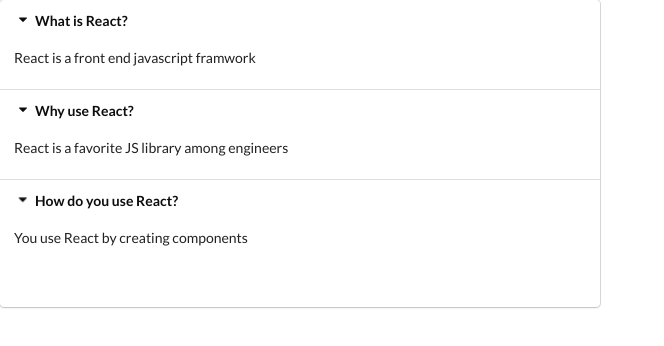
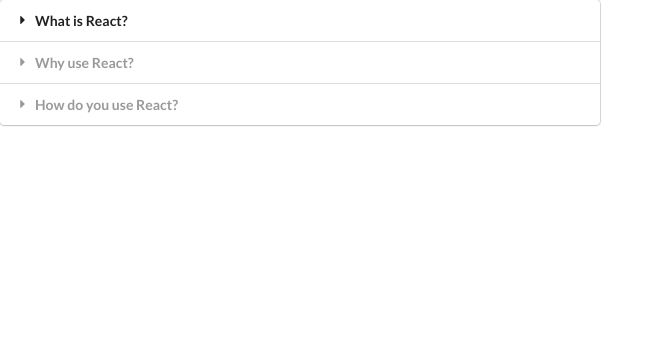
Before and after one commit to KyleJayMaxwell/MRwR-Widgets, a React (Create React App) app: page / in a window 1280 px wide. Shown: the top 346 px of the page, without its empty margins (0-664 px from the left). Built offline with nearby package versions, Linux system fonts and the light colour scheme.

Commit message:
[Widgets] expanding the accordion

```diff
--- a/src/components/Accordion.js
+++ b/src/components/Accordion.js
@@ -6,17 +6,20 @@
     const onTitleClicked = (index) => {
         setActiveIndex(index);
     };
+
     const renderedItems = items.map((item, index) => {
+
+        const active = index === activeIndex ? 'active' : '';
         return (
         <React.Fragment key={item.title}>
             <div
-                className="title active"
+                className={`title ${active}`}
                 onClick={() => onTitleClicked(index)}
             >
                 <i className="dropdown icon"></i>
                 {item.title}
             </div>
-            <div className="content active">
+            <div className={`content ${active}`}>
                 <p>{item.content}</p>
             </div>
         </React.Fragment>
@@ -25,7 +28,6 @@
 
     return <div className="ui styled accordion">
             {renderedItems}
-            <h1>{activeIndex}</h1>
         </div>;
 };
 
```
